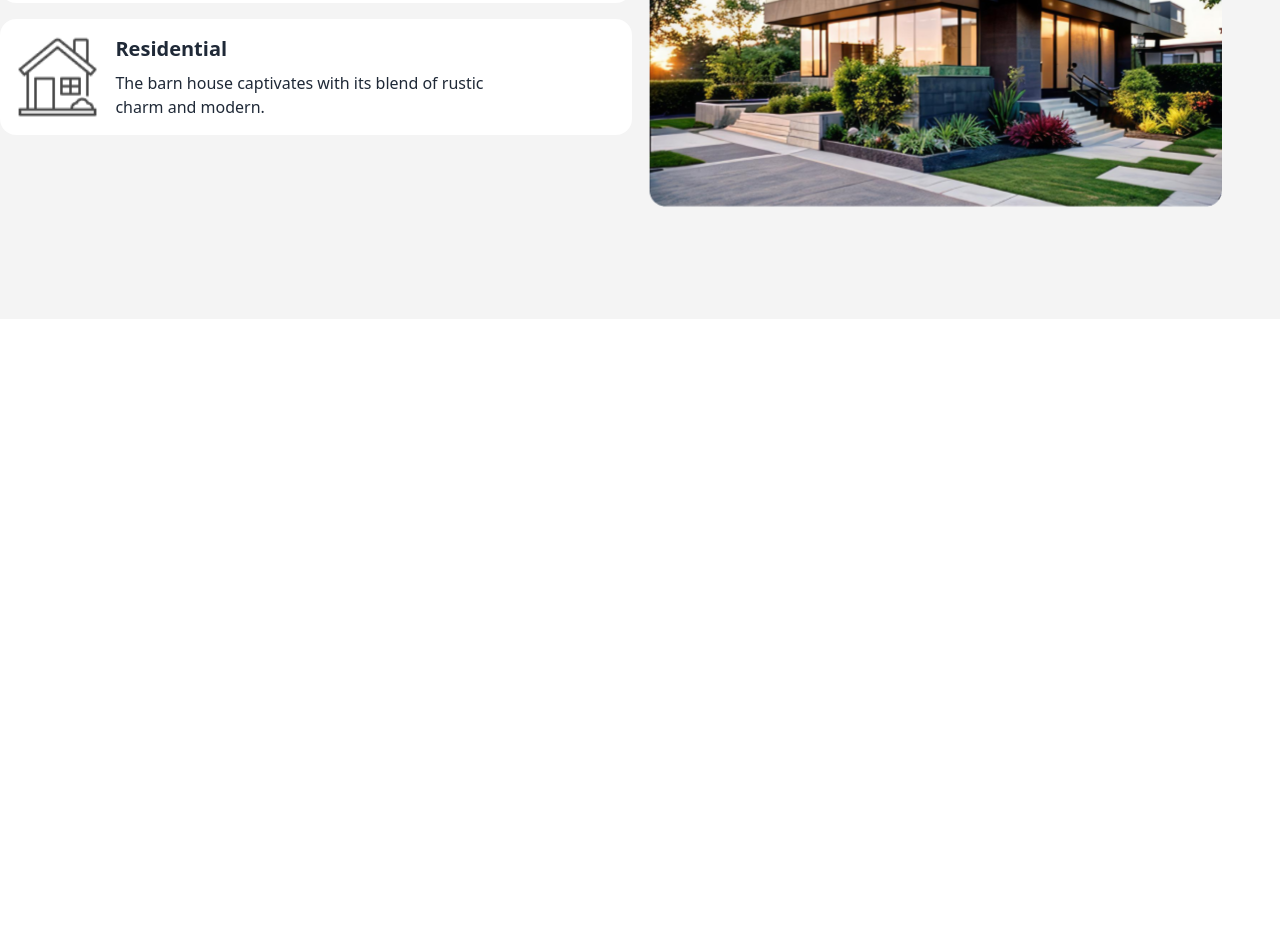
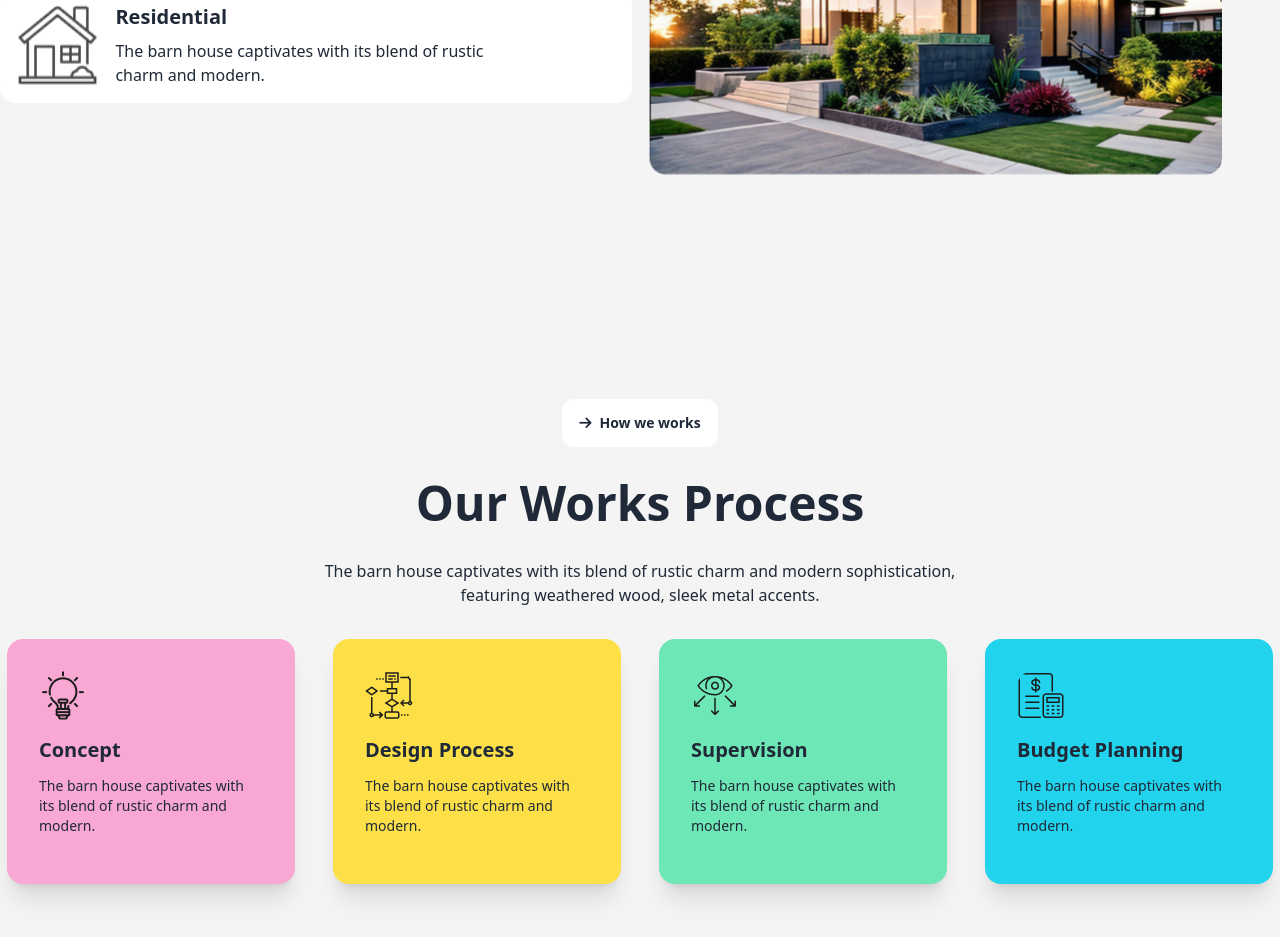
Before and after one commit to Hm-Faisal/Rinterio-consult-site-tailwind, a plain HTML site: page index.html in a window 1280 px wide. Shown: the part 1273-2210 px from the top of the page. Before the commit the page ends 1592 px from the top, so only its background shows below. Drawn offline with nearby package versions, Linux system fonts and the light colour scheme.

Commit message:
work-process Area

```diff
--- a/index.html
+++ b/index.html
@@ -42,7 +42,7 @@
   <body>
     <!-- Header Area  -->
     <header>
-      <div class="my-8 overflow-hidden">
+      <div class="my-4 overflow-hidden">
         <div class="navbar bg-base-100">
           <div class="navbar-start flex items-center">
             <h1 class="text-3xl font-bold">
@@ -117,7 +117,7 @@
     <!-- Main Area -->
     <main>
       <section class="bannerArea">
-        <div class="hero bg-base-200 ">
+        <div class="hero bg-base-200">
           <div class="hero-content text-center">
             <div class="max-w-screen-lg">
               <img src="./assets/banner.png" alt="" class="block mx-auto" />
@@ -140,12 +140,16 @@
       </section>
 
       <section class="About_Area py-5 md:py-28 bg-hero-bg p-5 md:p-0">
-        <div class="relative flex md:container mx-auto flex-col md:flex-row gap-4">
-          <div class="fly-icon absolute top-[-40px] left-[-35px] hidden md:block">
-            <img src="./assets/Vector.png" alt="">
+        <div
+          class="relative flex md:container mx-auto flex-col md:flex-row gap-4"
+        >
+          <div
+            class="fly-icon absolute top-[-45px] left-[-35px] hidden md:block"
+          >
+            <img src="./assets/Vector.png" alt="" />
           </div>
           <div class="text-content flex-1 flex-col gap-4 flex justify-start">
-            <button class="btn btn-ghost text-left inline-block">
+            <button class="btn btn-ghost text-left w-36 rounded-xl bg-white">
               <i class="fa-solid fa-arrow-right"></i>
               About Us
             </button>
@@ -159,8 +163,8 @@
             </p>
 
             <div class="card card-side bg-base-100 pr-0 md:pr-32 py-4">
-              <figure class="px-4 ">
-                <img src="./assets/commercial.png"  class="w-28" alt="Album" />
+              <figure class="px-4">
+                <img src="./assets/commercial.png" class="w-28" alt="Album" />
               </figure>
               <div class="card-body p-0">
                 <h2 class="card-title">Commercial</h2>
@@ -171,8 +175,8 @@
               </div>
             </div>
             <div class="card card-side bg-base-100 pr-0 md:pr-32 py-4">
-              <figure class="px-4 ">
-                <img src="./assets/residential.png" class="w-28"  alt="Album" />
+              <figure class="px-4">
+                <img src="./assets/residential.png" class="w-28" alt="Album" />
               </figure>
               <div class="card-body p-0">
                 <h2 class="card-title">Residential</h2>
@@ -189,6 +193,77 @@
         </div>
       </section>
 
+      <section class="work_process py-28 bg-hero-bg">
+        <div class="content flex flex-col items-center gap-8 ">
+          <button class="btn btn-ghost text-left rounded-xl bg-white">
+            <i class="fa-solid fa-arrow-right "></i>
+            How we works
+          </button>
+          <h2 class="text-5xl font-bold text-center" >Our Works Process</h2>
+          <p class="max-w-screen-md text-center px-8">
+            The barn house captivates with its blend of rustic charm and modern
+            sophistication, featuring weathered wood, sleek metal accents.
+          </p>
+          <div class="our_steps flex container mx-auto gap-6 flex-col md:flex-row">
+            <div
+              class="card card-compact bg-base-100 w-72 shadow-xl items-start mx-auto bg-pink-300 p-8"
+            >
+              <figure class="">
+                <img src="./assets/concept.png" alt="Shoes" />
+              </figure>
+              <div class="card-body ml-[-1rem]">
+                <h2 class="card-title">Concept</h2>
+                <p>
+                  The barn house captivates with its blend of rustic charm and
+                  modern.
+                </p>
+              </div>
+            </div>
+            <div
+              class="card card-compact bg-base-100 w-72 shadow-xl items-start mx-auto bg-yellow-300 p-8"
+            >
+              <figure class="">
+                <img src="./assets/flow-chart.png" alt="Shoes" />
+              </figure>
+              <div class="card-body ml-[-1rem]">
+                <h2 class="card-title">Design Process</h2>
+                <p>
+                  The barn house captivates with its blend of rustic charm and
+                  modern.
+                </p>
+              </div>
+            </div>
+            <div
+              class="card card-compact bg-base-100 w-72 shadow-xl items-start mx-auto bg-emerald-300 p-8"
+            >
+              <figure class="">
+                <img src="./assets/vision.png" alt="Shoes" />
+              </figure>
+              <div class="card-body ml-[-1rem]">
+                <h2 class="card-title">Supervision</h2>
+                <p>
+                  The barn house captivates with its blend of rustic charm and
+                  modern.
+                </p>
+              </div>
+            </div>
+            <div
+              class="card card-compact bg-base-100 w-72 shadow-xl items-start mx-auto bg-cyan-400 p-8"
+            >
+              <figure class="">
+                <img src="./assets/budget-planning.png" alt="Shoes" />
+              </figure>
+              <div class="card-body ml-[-1rem]">
+                <h2 class="card-title">Budget Planning</h2>
+                <p>
+                  The barn house captivates with its blend of rustic charm and
+                  modern.
+                </p>
+              </div>
+            </div>
+          </div>
+        </div>
+      </section>
 
 
     </main>
```
